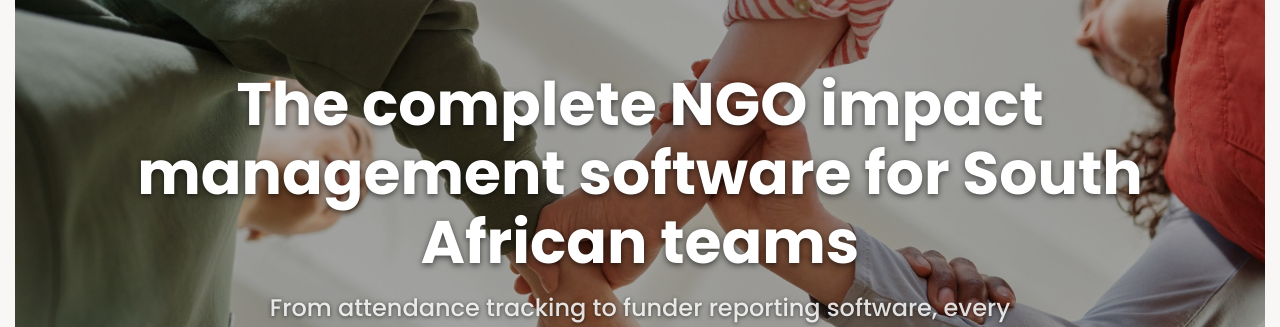
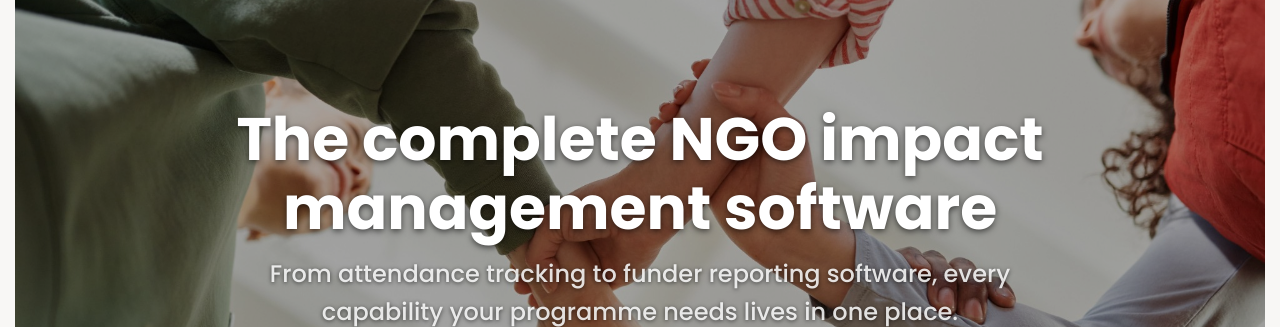
Before and after one commit to nicoleesposito/Impactly, a React (Vite) app: page /product-overview in a window 1280 px wide. Shown: the part 182-509 px from the top of the page. Built offline with nearby package versions, Linux system fonts and the light colour scheme; no server answers.

Commit message:
Drop South-African-exclusive framing from Product Overview hero title

```diff
--- a/src/features/marketing/pages/ProductOverview.jsx
+++ b/src/features/marketing/pages/ProductOverview.jsx
@@ -165,7 +165,7 @@ export default function ProductOverview() {
         <div className={styles.heroBg} aria-hidden="true" />
         <div className={styles.heroOverlay} aria-hidden="true" />
         <div className={styles.headerInner}>
-          <h2 className={styles.h1}>The complete NGO impact management software for South African teams</h2>
+          <h2 className={styles.h1}>The complete NGO impact management software</h2>
           <h3 className={styles.intro}>
             From attendance tracking to funder reporting software, every capability your
             programme needs lives in one place.
```
